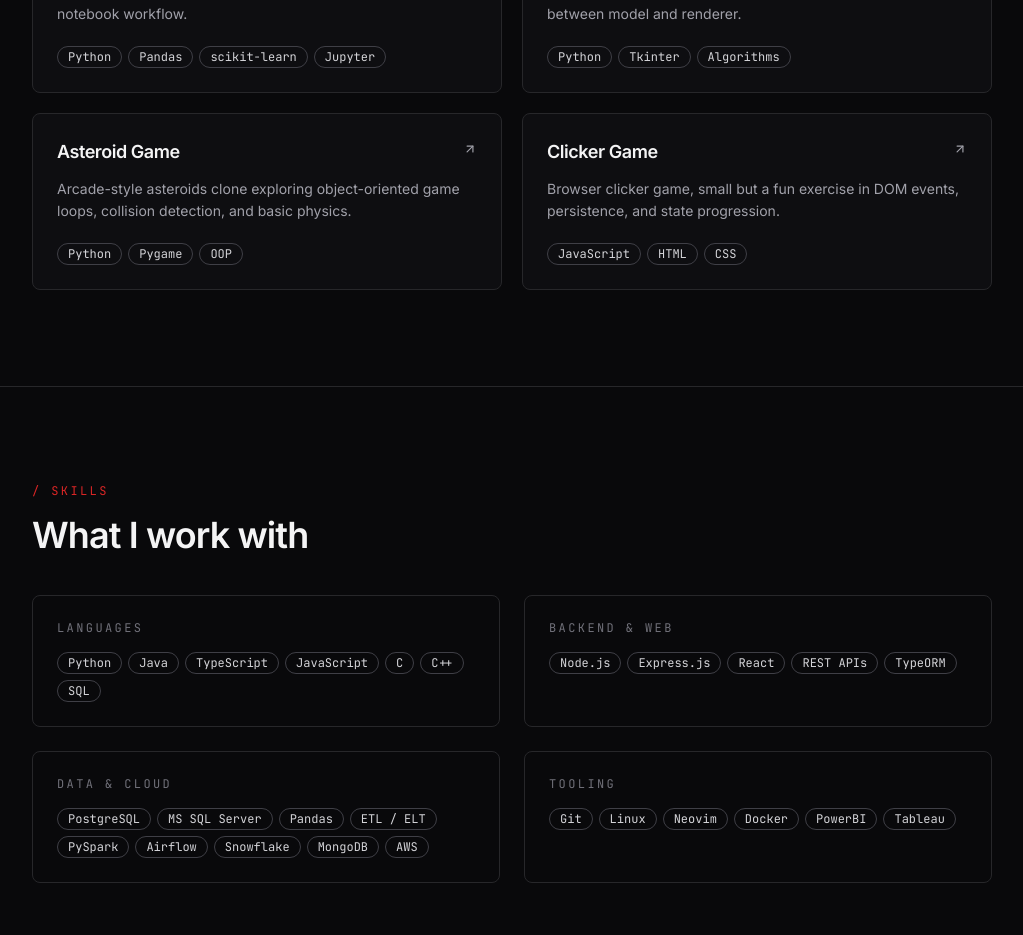
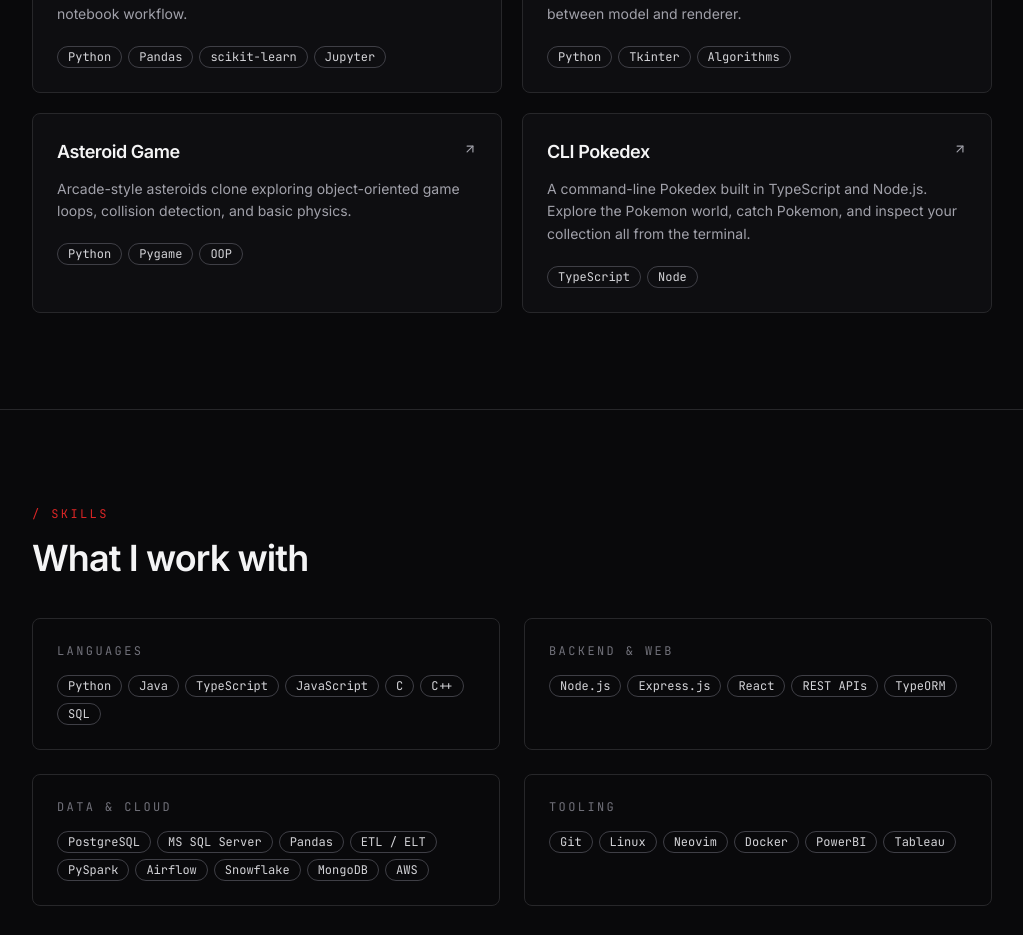
Before and after one commit to KayraBulbul/portfolio-website, a React (Vite) app: page / in a window 1280 px wide. Shown: the part 1840-2775 px from the top of the page, without its empty margins (128-1151 px from the left). Built offline with nearby package versions, Linux system fonts and the light colour scheme.

Commit message:
Changed porfolio project from clicker game to cli pokedex

```diff
--- a/src/sections/Projects.tsx
+++ b/src/sections/Projects.tsx
@@ -45,11 +45,11 @@ const projects: Project[] = [
     repo: "https://github.com/KayraBulbul/asteroid-game",
   },
   {
-    title: "Clicker Game",
+    title: "CLI Pokedex",
     description:
-      "Browser clicker game, small but a fun exercise in DOM events, persistence, and state progression.",
-    stack: ["JavaScript", "HTML", "CSS"],
-    repo: "https://github.com/KayraBulbul/Clicker-Game",
+      "A command-line Pokedex built in TypeScript and Node.js. Explore the Pokemon world, catch Pokemon, and inspect your collection all from the terminal.",
+    stack: ["TypeScript", "Node"],
+    repo: "https://github.com/KayraBulbul/cli-pokedex",
   },
 ];
 
```
